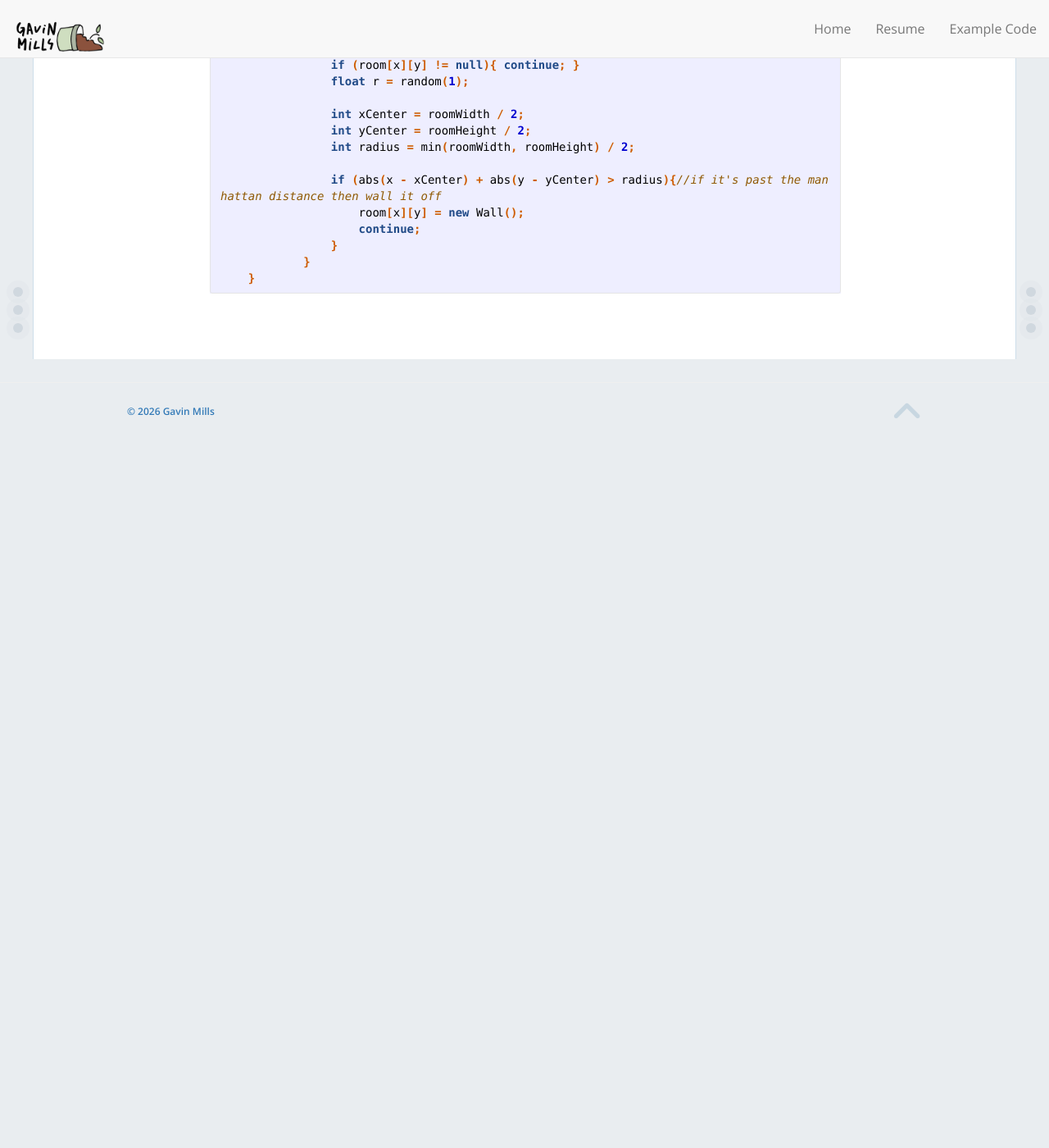
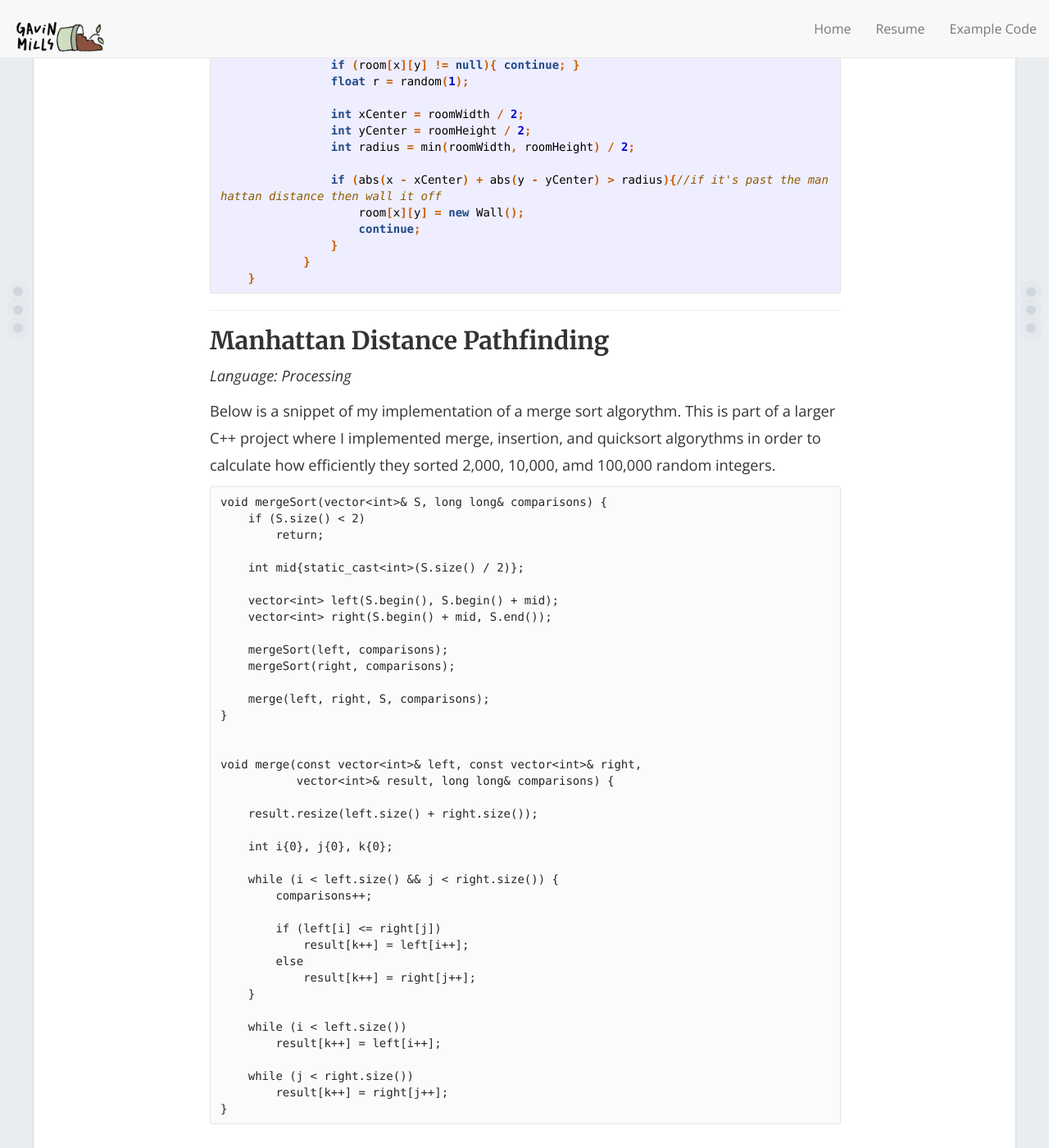
Before and after one commit to GMill728/gmill728.github.io, a Jekyll site: the page built from docs/code.md, in a window 1280 px wide and 1400 px high, scrolled down 397 px. Shown: the whole window at 82% size. Built offline with Jekyll 4.4.1, drawn with Linux system fonts in a browser that asks for light colours; nearby versions of some CDN libraries; some web fonts are replaced; our own code applies the rules of GitHub Pages for plain Markdown files; before the commit the page ends 934 px from its top, so only the background shows below that.

Commit message:
Added C++

````diff
--- a/docs/code.md
+++ b/docs/code.md
@@ -33,3 +33,53 @@
             }
     }
 ```
+---
+
+## Manhattan Distance Pathfinding
+*Language: Processing*
+
+Below is a snippet of my implementation of a merge sort algorythm.  This
+is part of a larger C++ project where I implemented merge, insertion, and quicksort
+algorythms in order to calculate how efficiently they sorted 2,000, 10,000, amd 100,000
+random integers.
+
+```C++
+void mergeSort(vector<int>& S, long long& comparisons) {
+    if (S.size() < 2)
+        return;
+
+    int mid{static_cast<int>(S.size() / 2)};
+
+    vector<int> left(S.begin(), S.begin() + mid);
+    vector<int> right(S.begin() + mid, S.end());
+
+    mergeSort(left, comparisons);
+    mergeSort(right, comparisons);
+
+    merge(left, right, S, comparisons);
+}
+
+
+void merge(const vector<int>& left, const vector<int>& right,
+           vector<int>& result, long long& comparisons) {
+
+    result.resize(left.size() + right.size());
+
+    int i{0}, j{0}, k{0};
+
+    while (i < left.size() && j < right.size()) {
+        comparisons++;
+
+        if (left[i] <= right[j])
+            result[k++] = left[i++];
+        else
+            result[k++] = right[j++];
+    }
+
+    while (i < left.size())
+        result[k++] = left[i++];
+
+    while (j < right.size())
+        result[k++] = right[j++];
+}
+```
````
